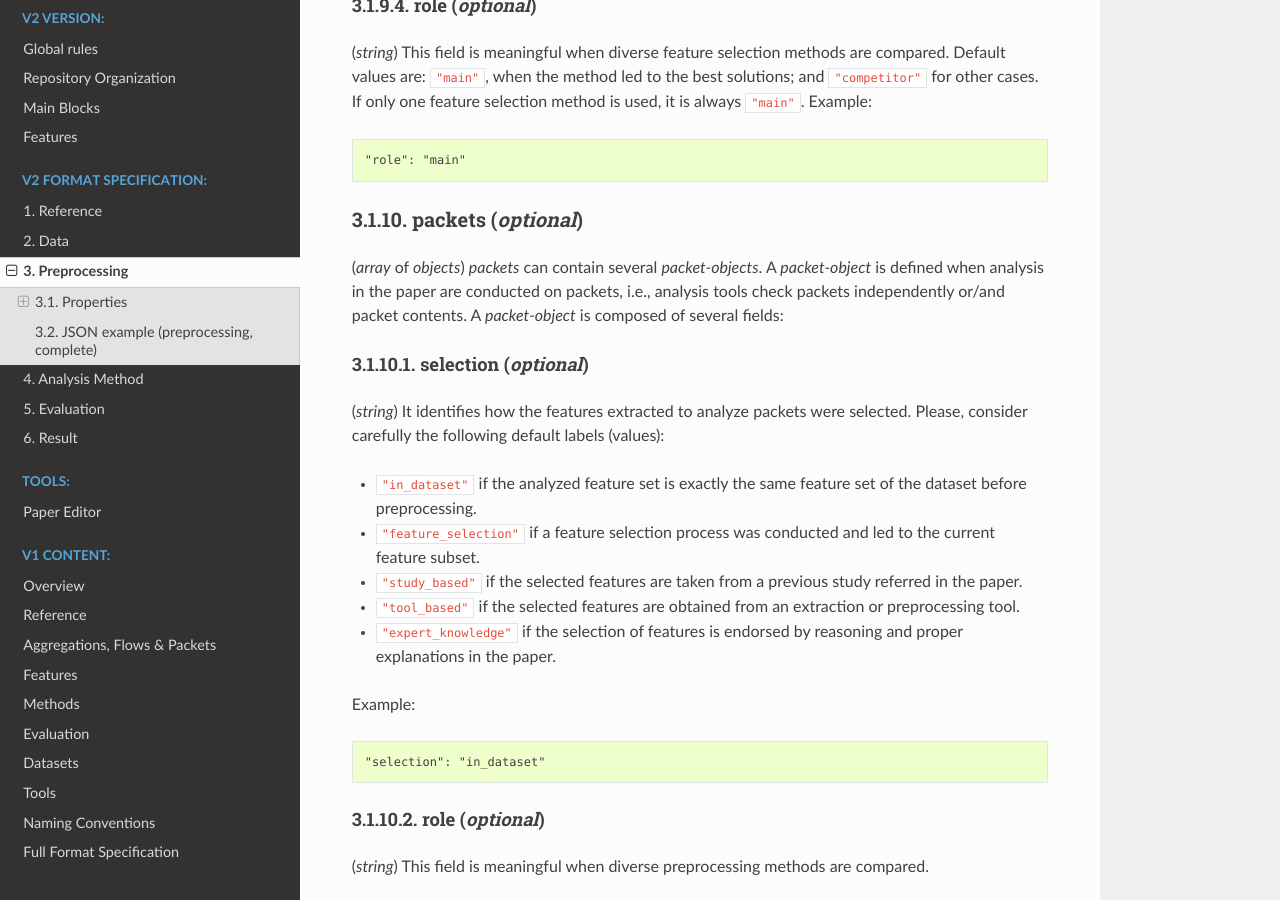
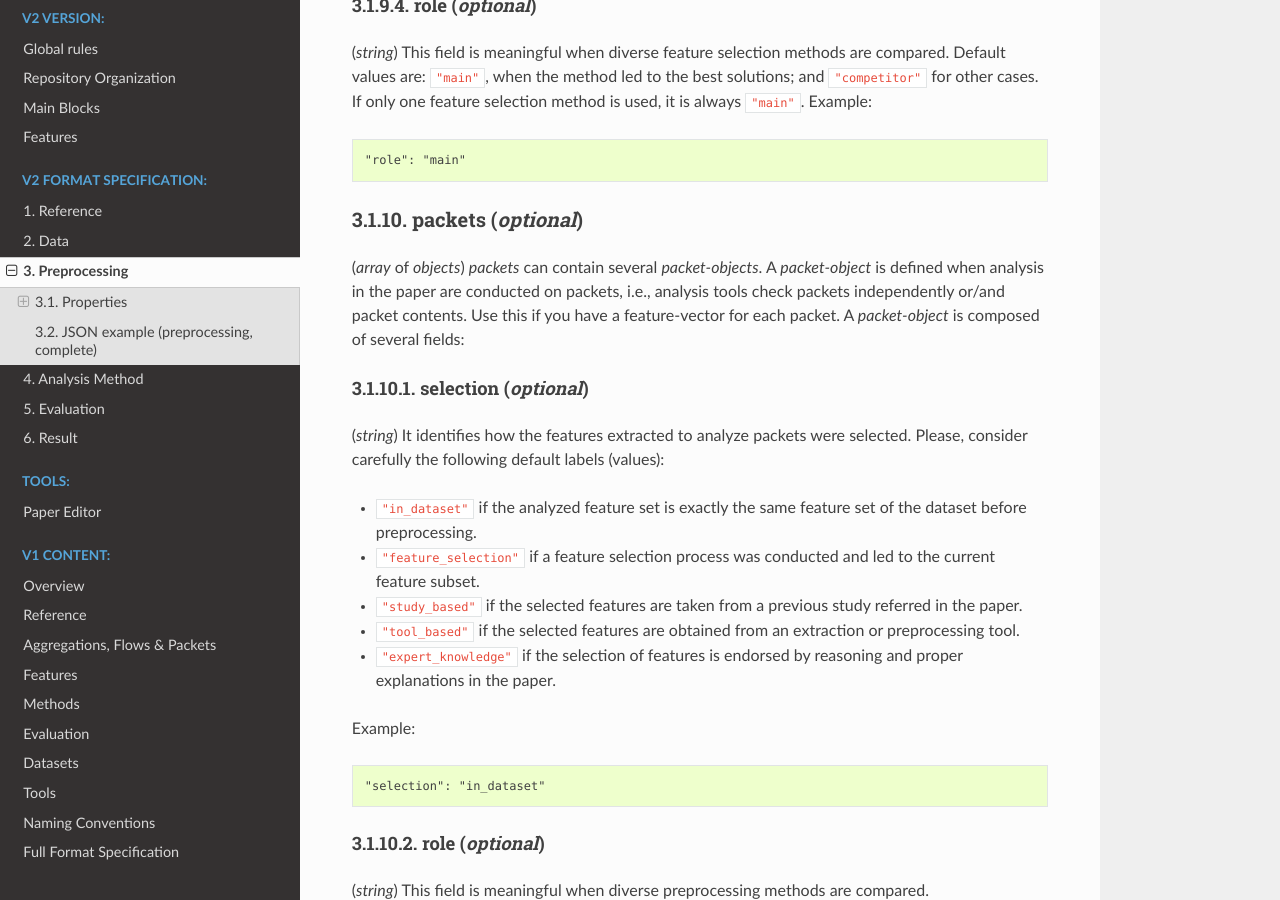
Before and after one commit to CN-TU/ntarc-spec, a Sphinx documentation site: the page built from docs/preprocessing.rst, in a window 1280 px wide and 900 px high, scrolled down 4717 px. Built offline with Sphinx 7.4.7 and the Read the Docs theme 2.0.0, drawn with Linux system fonts in a browser that asks for light colours; some of the changed text lies outside the part shown.

Commit message:
added clarification on when to use packets/flows/flow_aggregations

```diff
--- a/docs/preprocessing.rst
+++ b/docs/preprocessing.rst
@@ -146,7 +146,7 @@
 packets (*optional*)
 ~~~~~~~~~~~~~~~~~~~~
 
-(*array* of *objects*) *packets* can contain several *packet-objects*. A *packet-object* is defined when analysis in the paper are conducted on packets, i.e., analysis tools check packets independently or/and packet contents. A *packet-object* is composed of several fields:
+(*array* of *objects*) *packets* can contain several *packet-objects*. A *packet-object* is defined when analysis in the paper are conducted on packets, i.e., analysis tools check packets independently or/and packet contents. Use this if you have a feature-vector for each packet. A *packet-object* is composed of several fields:
 
 selection (*optional*)
 ----------------------
@@ -240,7 +240,7 @@
 flows (*optional*)
 ~~~~~~~~~~~~~~~~~~
 
-(*array* of *objects*) *flows* can contain several *flow-objects*. A *flow-object* is defined when analysis in the paper are conducted on flows, i.e., analysis tools check the behaviour of connection and connection attempts. A *flow-object* is composed of several fields:
+(*array* of *objects*) *flows* can contain several *flow-objects*. A *flow-object* is defined when analysis in the paper are conducted on flows, i.e., analysis tools check the behaviour of connection and connection attempts. Use this if you have a feature-vector for each flow. A *flow-object* is composed of several fields:
 
 selection (*optional*)
 ----------------------
@@ -304,7 +304,7 @@
 flow_aggregations (*optional*)
 ~~~~~~~~~~~~~~~~~~~~~~~~~~~~~~~~~
 
-(*array* of *objects*) *flow_aggregation* can contain several *flow_aggregation-objects*. A *flow_aggregation-object* is defined when analysis in the paper are conducted on aggregation of features or flows, i.e., analysis tools usually describe networks as a whole. A *flow_aggregation-object* is composed of several fields:
+(*array* of *objects*) *flow_aggregation* can contain several *flow_aggregation-objects*. A *flow_aggregation-object* is defined when analysis in the paper are conducted on aggregation of features or flows, i.e., analysis tools usually describe networks as a whole. Use this if you have a feature-vector for each set of flows. A *flow_aggregation-object* is composed of several fields:
 
 selection (*optional*)
 ----------------------
```
